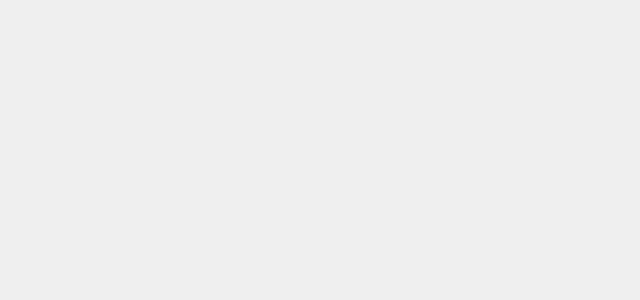
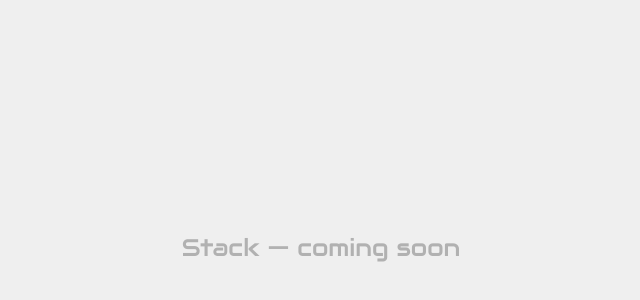
Before and after one commit to mors-codes/portfolio-2026, a Next.js app: page / in a window 1280 px wide. Shown: the part 2574-2874 px from the top of the page, without its empty margins (319-959 px from the left). Before the commit the page ends 2422 px from the top, so only its background shows below. Built offline with nearby package versions, Linux system fonts and the light colour scheme; a web font is replaced by a local one.

Commit message:
Added stack and contact sections with placeholder

```diff
--- a/src/app/page.tsx
+++ b/src/app/page.tsx
@@ -4,6 +4,8 @@ import { useEffect, useState } from "react";
 import Hero from "@/components/sections/Hero";
 import About from "@/components/sections/About";
 import Works from "@/components/sections/Works";
+import Stack from "@/components/sections/Stack";
+import Contact from "@/components/sections/Contact";
 import PillNav from "@/components/ui/PillNav";
 
 export default function Home() {
@@ -45,6 +47,12 @@ export default function Home() {
       <div id="works" className="scroll-mt-10">
         <Works />
       </div>
+      <div id="stack" className="scroll-mt-24">
+        <Stack />
+      </div>
+      <div id="contact" className="scroll-mt-24">
+        <Contact />
+      </div>
     </main>
   );
 }
--- /dev/null
+++ b/src/components/sections/Contact.tsx
@@ -0,0 +1,7 @@
+export default function Contact() {
+  return (
+    <section className="flex min-h-screen items-center justify-center px-8 md:px-16">
+      <p className="font-mono-label text-2xl text-ink/30">Contact — coming soon</p>
+    </section>
+  );
+}
--- /dev/null
+++ b/src/components/sections/Stack.tsx
@@ -0,0 +1,7 @@
+export default function Stack() {
+  return (
+    <section className="flex min-h-screen items-center justify-center px-8 md:px-16">
+      <p className="font-mono-label text-2xl text-ink/30">Stack — coming soon</p>
+    </section>
+  );
+}
```
